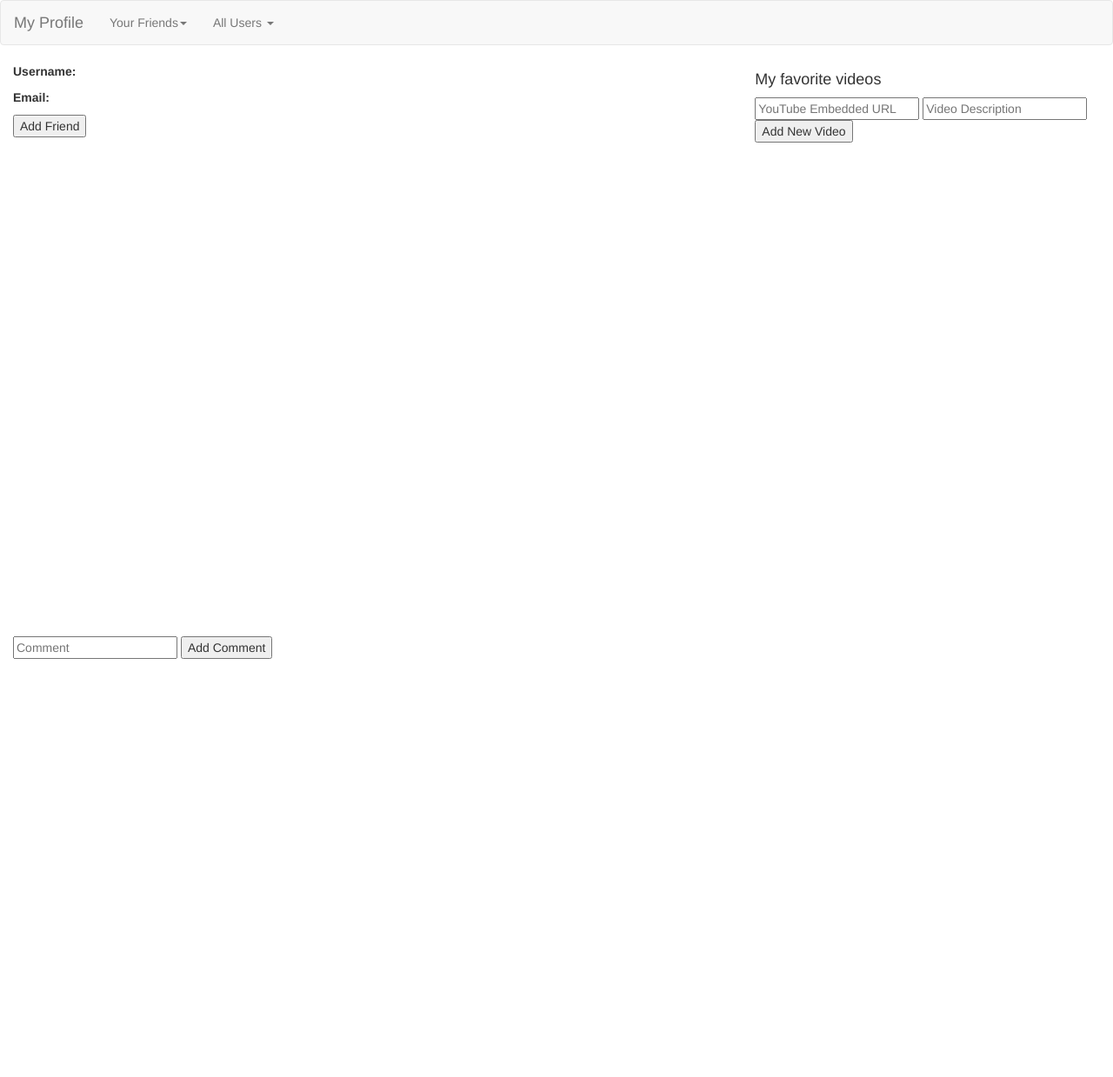
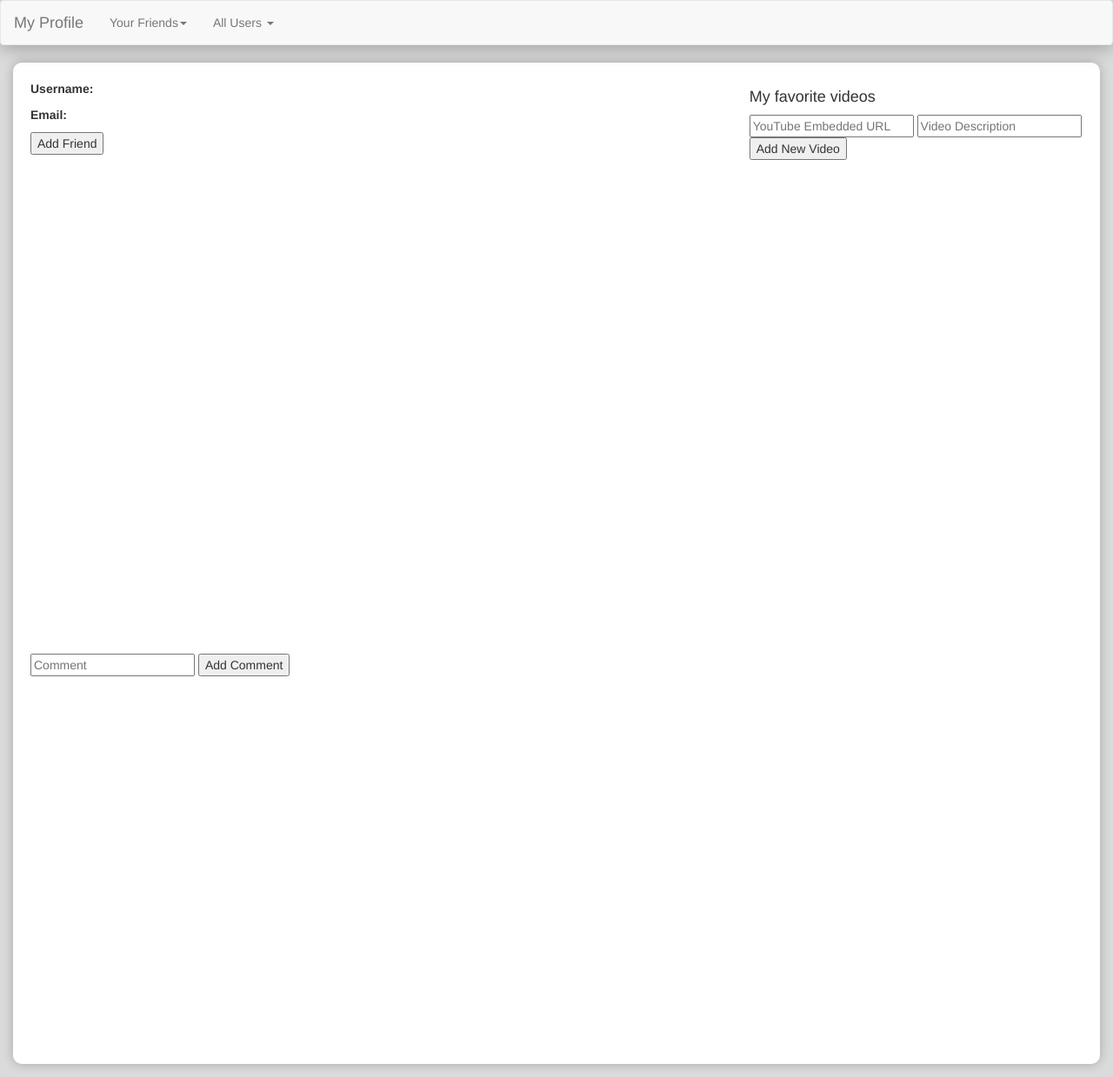
Before and after one commit to markyboi10/costello-case-antonio3950_3, a website: page UserProfile/index.html in a window 1280 px wide. Shown: the whole page at 87% size. Before the commit the page ends 1158 px from the top, so only its background shows below. Drawn offline with nearby package versions, Linux system fonts and the light colour scheme; no server answers.

Commit message:
Added some style to the user page, added a validation to see if the user is entering a valid embed URL.

```diff
--- a/Login/style.css
+++ b/Login/style.css
@@ -1,7 +1,7 @@
 body {
-    font-family: 'Poppins', sans-serif;
+  font-family: "Poppins", sans-serif;
 }
 
 .custom-font-size {
-    font-size: 2rem;
+  font-size: 2rem;
 }
--- a/UserProfile/index.html
+++ b/UserProfile/index.html
@@ -74,7 +74,7 @@
         </div>
       </div>
     </nav>
-    <div class="container-fluid">
+    <div class="container-fluid" id="page-container">
       <div class="row content">
         <div class="col-sm-8 sidenav">
           <p><strong>Username:</strong> <span id="username"></span></p>
--- a/UserProfile/user-profile-styles.css
+++ b/UserProfile/user-profile-styles.css
@@ -1,3 +1,6 @@
+body {
+  background-color: #dbdbdb;
+}
 /* Set height of the grid so .sidenav can be 100% (adjust if needed) */
 .row.content {
   height: 1000px;
@@ -37,12 +40,18 @@ footer {
   width: 100%;
 }
 #comments-container {
-  height: 40%;
+  height: 300px;
   width: 100%;
+  overflow: scroll;
+  padding: 10px;
+  margin-top: 5px;
 }
 .other-vids-container {
   margin-top: 20px;
+  height: 1000px;
+  overflow: scroll;
 }
+
 .other-vids-container img {
   height: 150px;
   width: auto;
@@ -57,3 +66,18 @@ a {
   max-height: 200px;
   overflow-x: hidden;
 }
+
+.navbar.navbar-default {
+  top: 0;
+  position: sticky;
+  z-index: 1;
+  box-shadow: 0px 4px 20px 0 #00000045;
+}
+
+#page-container {
+  background-color: white;
+  margin: 15px;
+  padding: 20px;
+  border-radius: 10px;
+  box-shadow: 0 0 13px 0px #0000003d;
+}
--- a/UserProfile/videoControls.js
+++ b/UserProfile/videoControls.js
@@ -37,6 +37,7 @@ if (storedUserData) {
   function addToOtherVids(video) {
     // Regex for finding the video id of each video
     const regex = /embed\/([^?]+)/;
+    var videoId = regex.exec(video.src)[1];
 
     var otherVidsContainer = document.getElementsByClassName(
       "other-vids-container"
@@ -50,7 +51,6 @@ if (storedUserData) {
     vidDescAnchor.addEventListener("click", () => changeToVideo(video));
 
     var thumbnail = document.createElement("img");
-    var videoId = regex.exec(video.src)[1];
 
     thumbnail.src =
       "https://img.youtube.com/vi/" + videoId + "/maxresdefault.jpg";
@@ -112,6 +112,13 @@ if (storedUserData) {
     const videoUrl = document.getElementById("video-url").value;
     const videoDescription = document.getElementById("video-description").value;
     const userName = userData.name;
+    const regex = /embed\/([^?]+)/;
+
+    const videoId = regex.exec(videoUrl);
+    if (!videoId || videoId.length < 1) {
+      alert("Invalid Youtube Video Embed URL");
+      return null;
+    }
 
     fetch("/add-video", {
       method: "post",
@@ -130,7 +137,7 @@ if (storedUserData) {
         description: videoDescription,
         comments: [],
       };
-      if (video.src) {
+      if (videoUrl) {
         addToOtherVids(videoData);
       }
     });
```
Also changed, not shown: Users/ribeiroantos.json (+12 -1 lines).
